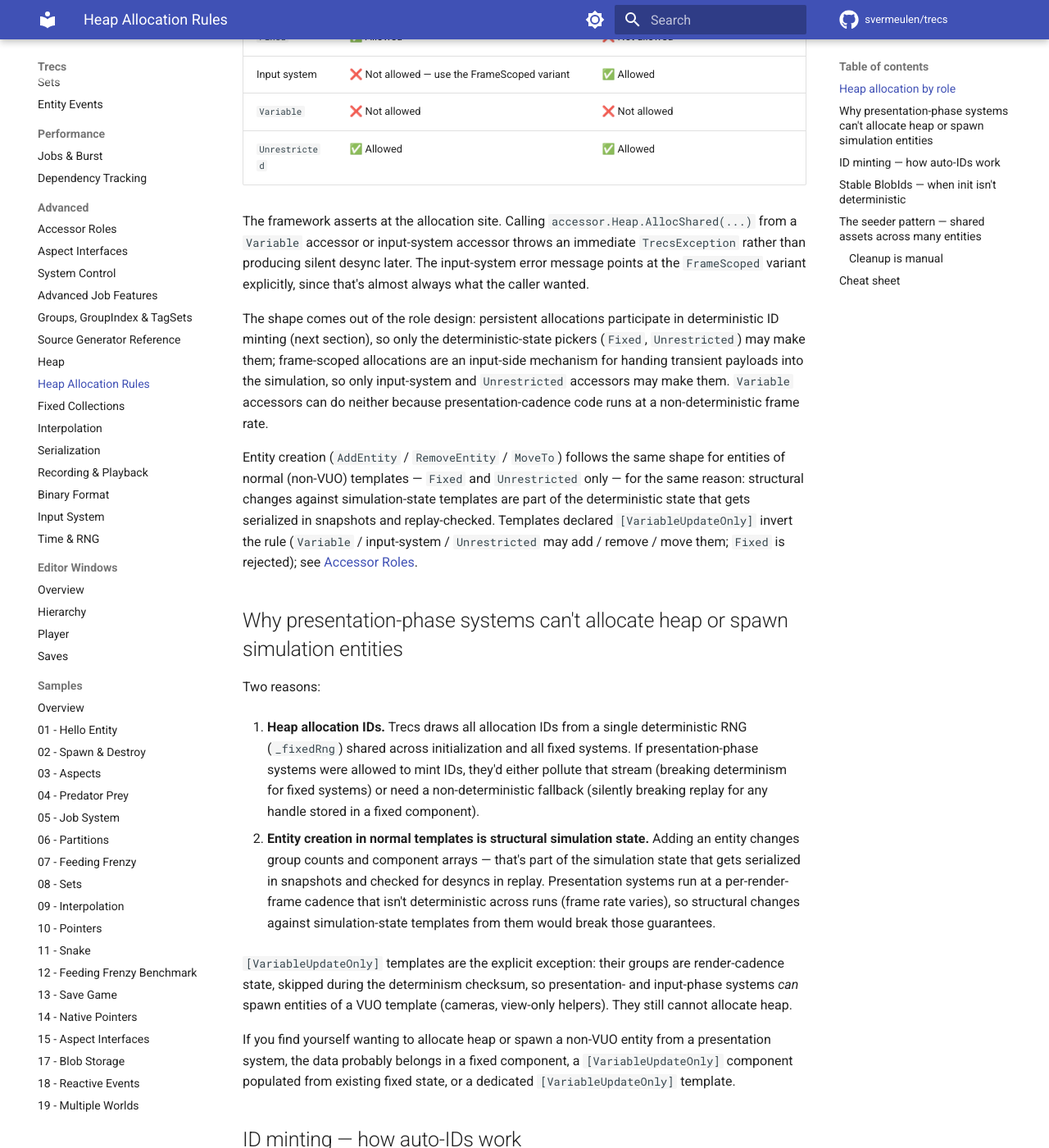
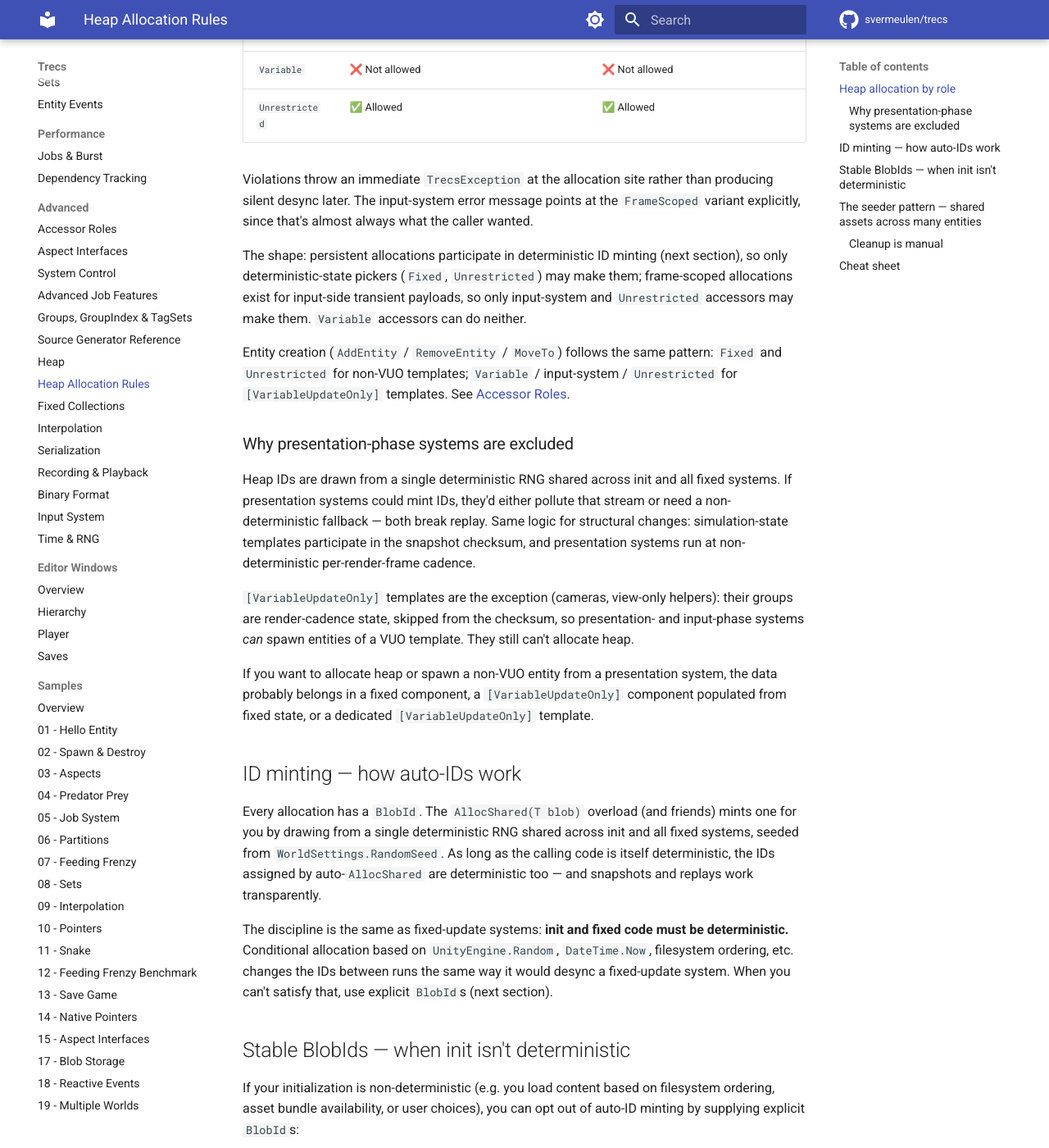
Before and after one commit to svermeulen/trecs, an MkDocs documentation site: the page built from docs/advanced/heap-allocation-rules.md, in a window 1280 px wide and 1400 px high, scrolled down 798 px. Shown: the whole window at 82% size. Built offline with MkDocs 1.6.1 and Material for MkDocs 9.7.7, drawn with Linux system fonts in a browser that asks for light colours; comment, search, counter and statistics services are not loaded; some of the changed text lies outside the part shown.

Commit message:
Docs: tighten heap-allocation-rules.md
The 'Why presentation-phase systems can't allocate' section was an
essay; collapsed to a tight paragraph. The 'ID minting' section was
explaining the same determinism-discipline rule three different ways;
condensed to one. The intro repeated content from the new admonition
plus the Heap page; deduped.

Co-Authored-By: Claude <noreply@anthropic.com>

```diff
--- a/docs/advanced/heap-allocation-rules.md
+++ b/docs/advanced/heap-allocation-rules.md
@@ -3,13 +3,13 @@
 !!! note "When you need this page"
     Read this if you're **allocating heap pointers from non-`Fixed` code** (input systems, services, init hooks), if you need **stable `BlobId`s for shared assets** (palettes, animation curves, anything content-pipeline-driven), or if you're **debugging a "cannot allocate" assertion**. The basic mechanics of `SharedPtr` / `UniquePtr` are on the [Heap](heap.md) page.
 
-This article covers **when and where** you're allowed to allocate heap pointers and create entities, and how Trecs assigns stable IDs to allocations. These rules exist because Trecs is built around deterministic simulation — for replay, networked rollback, and snapshot/restore to work, the same code must produce the same world state on every run.
+This page covers when and where you're allowed to allocate heap pointers and create entities. The rules exist because Trecs is built around deterministic simulation — for replay and snapshot/restore to work, the same code must produce the same world state on every run.
 
-For an introduction to the pointer types themselves (`SharedPtr<T>`, `UniquePtr<T>`, native variants), see [Heap](heap.md). For the broader set of per-role permissions (component reads / writes, structural changes, RNG streams) see [Accessor Roles](accessor-roles.md) — this page covers only the heap-allocation slice.
+Pointer mechanics themselves (`SharedPtr<T>`, `UniquePtr<T>`, native variants) are on the [Heap](heap.md) page. Per-role permissions for non-heap concerns (components, structural changes, RNG) are on [Accessor Roles](accessor-roles.md).
 
 ## Heap allocation by role
 
-Every `WorldAccessor` carries an [`AccessorRole`](accessor-roles.md) that controls what kinds of heap allocation it can perform. Input-system accessors (system-owned accessors created from `[ExecuteIn(SystemPhase.Input)]`) carry the role `Variable` plus an internal input flag — that combination is shown as "Input system" below.
+Every `WorldAccessor` carries an [`AccessorRole`](accessor-roles.md) that controls what kinds of heap allocation it can perform. Input-system accessors (system-owned accessors created from `[ExecuteIn(SystemPhase.Input)]`) carry `Variable` plus an internal input flag — shown as "Input system" below.
 
 | Accessor | Persistent (`AllocShared`, `AllocUnique`, native variants) | Frame-scoped (`AllocSharedFrameScoped`, etc.) |
 |------|--------|--------|
@@ -18,35 +18,25 @@ Every `WorldAccessor` carries an [`AccessorRole`](accessor-roles.md) that contro
 | `Variable` | ❌ Not allowed | ❌ Not allowed |
 | `Unrestricted` | ✅ Allowed | ✅ Allowed |
 
-The framework asserts at the allocation site. Calling `accessor.Heap.AllocShared(...)` from a `Variable` accessor or input-system accessor throws an immediate `TrecsException` rather than producing silent desync later. The input-system error message points at the `FrameScoped` variant explicitly, since that's almost always what the caller wanted.
+Violations throw an immediate `TrecsException` at the allocation site rather than producing silent desync later. The input-system error message points at the `FrameScoped` variant explicitly, since that's almost always what the caller wanted.
 
-The shape comes out of the role design: persistent allocations participate in deterministic ID minting (next section), so only the deterministic-state pickers (`Fixed`, `Unrestricted`) may make them; frame-scoped allocations are an input-side mechanism for handing transient payloads into the simulation, so only input-system and `Unrestricted` accessors may make them. `Variable` accessors can do neither because presentation-cadence code runs at a non-deterministic frame rate.
+The shape: persistent allocations participate in deterministic ID minting (next section), so only deterministic-state pickers (`Fixed`, `Unrestricted`) may make them; frame-scoped allocations exist for input-side transient payloads, so only input-system and `Unrestricted` accessors may make them. `Variable` accessors can do neither.
 
-Entity creation (`AddEntity` / `RemoveEntity` / `MoveTo`) follows the same shape for entities of normal (non-VUO) templates — `Fixed` and `Unrestricted` only — for the same reason: structural changes against simulation-state templates are part of the deterministic state that gets serialized in snapshots and replay-checked. Templates declared `[VariableUpdateOnly]` invert the rule (`Variable` / input-system / `Unrestricted` may add / remove / move them; `Fixed` is rejected); see [Accessor Roles](accessor-roles.md#capability-matrix).
+Entity creation (`AddEntity` / `RemoveEntity` / `MoveTo`) follows the same pattern: `Fixed` and `Unrestricted` for non-VUO templates; `Variable` / input-system / `Unrestricted` for `[VariableUpdateOnly]` templates. See [Accessor Roles](accessor-roles.md#capability-matrix).
 
-## Why presentation-phase systems can't allocate heap or spawn simulation entities
+### Why presentation-phase systems are excluded
 
-Two reasons:
+Heap IDs are drawn from a single deterministic RNG shared across init and all fixed systems. If presentation systems could mint IDs, they'd either pollute that stream or need a non-deterministic fallback — both break replay. Same logic for structural changes: simulation-state templates participate in the snapshot checksum, and presentation systems run at non-deterministic per-render-frame cadence.
 
-1. **Heap allocation IDs.** Trecs draws all allocation IDs from a single deterministic RNG (`_fixedRng`) shared across initialization and all fixed systems. If presentation-phase systems were allowed to mint IDs, they'd either pollute that stream (breaking determinism for fixed systems) or need a non-deterministic fallback (silently breaking replay for any handle stored in a fixed component).
+`[VariableUpdateOnly]` templates are the exception (cameras, view-only helpers): their groups are render-cadence state, skipped from the checksum, so presentation- and input-phase systems *can* spawn entities of a VUO template. They still can't allocate heap.
 
-2. **Entity creation in normal templates is structural simulation state.** Adding an entity changes group counts and component arrays — that's part of the simulation state that gets serialized in snapshots and checked for desyncs in replay. Presentation systems run at a per-render-frame cadence that isn't deterministic across runs (frame rate varies), so structural changes against simulation-state templates from them would break those guarantees.
-
-   `[VariableUpdateOnly]` templates are the explicit exception: their groups are render-cadence state, skipped during the determinism checksum, so presentation- and input-phase systems *can* spawn entities of a VUO template (cameras, view-only helpers). They still cannot allocate heap.
-
-If you find yourself wanting to allocate heap or spawn a non-VUO entity from a presentation system, the data probably belongs in a fixed component, a `[VariableUpdateOnly]` component populated from existing fixed state, or a dedicated `[VariableUpdateOnly]` template.
+If you want to allocate heap or spawn a non-VUO entity from a presentation system, the data probably belongs in a fixed component, a `[VariableUpdateOnly]` component populated from fixed state, or a dedicated `[VariableUpdateOnly]` template.
 
 ## ID minting — how auto-IDs work
 
-Every allocation has a `BlobId` that uniquely identifies the underlying blob. The `AllocShared(T blob)` overload (and friends) mints this ID for you by drawing from `_fixedRng`:
+Every allocation has a `BlobId`. The `AllocShared(T blob)` overload (and friends) mints one for you by drawing from a single deterministic RNG shared across init and all fixed systems, seeded from `WorldSettings.RandomSeed`. As long as the calling code is itself deterministic, the IDs assigned by auto-`AllocShared` are deterministic too — and snapshots and replays work transparently.
 
-- `_fixedRng` is a single shared deterministic RNG owned by the world, seeded from `WorldSettings.RandomSeed`.
-- Every initialization callback and every fixed-update system pulls from the same stream.
-- Because of this, the IDs assigned by auto-`AllocShared` calls are **deterministic** as long as the calling code is itself deterministic.
-
-This is the same determinism discipline that already applies to fixed-update systems. If your initialization logic conditionally allocates based on `UnityEngine.Random` or `DateTime.Now`, the auto-IDs change between runs — the same way fixed-update systems with non-deterministic code would desync. The rule is: **init and fixed code must be deterministic.**
-
-When this is satisfied, snapshots and replays work transparently — the IDs assigned at startup match across runs because the same code runs in the same order against the same RNG seed.
+The discipline is the same as fixed-update systems: **init and fixed code must be deterministic.** Conditional allocation based on `UnityEngine.Random`, `DateTime.Now`, filesystem ordering, etc. changes the IDs between runs the same way it would desync a fixed-update system. When you can't satisfy that, use explicit `BlobId`s (next section).
 
 ## Stable BlobIds — when init isn't deterministic
 
```
